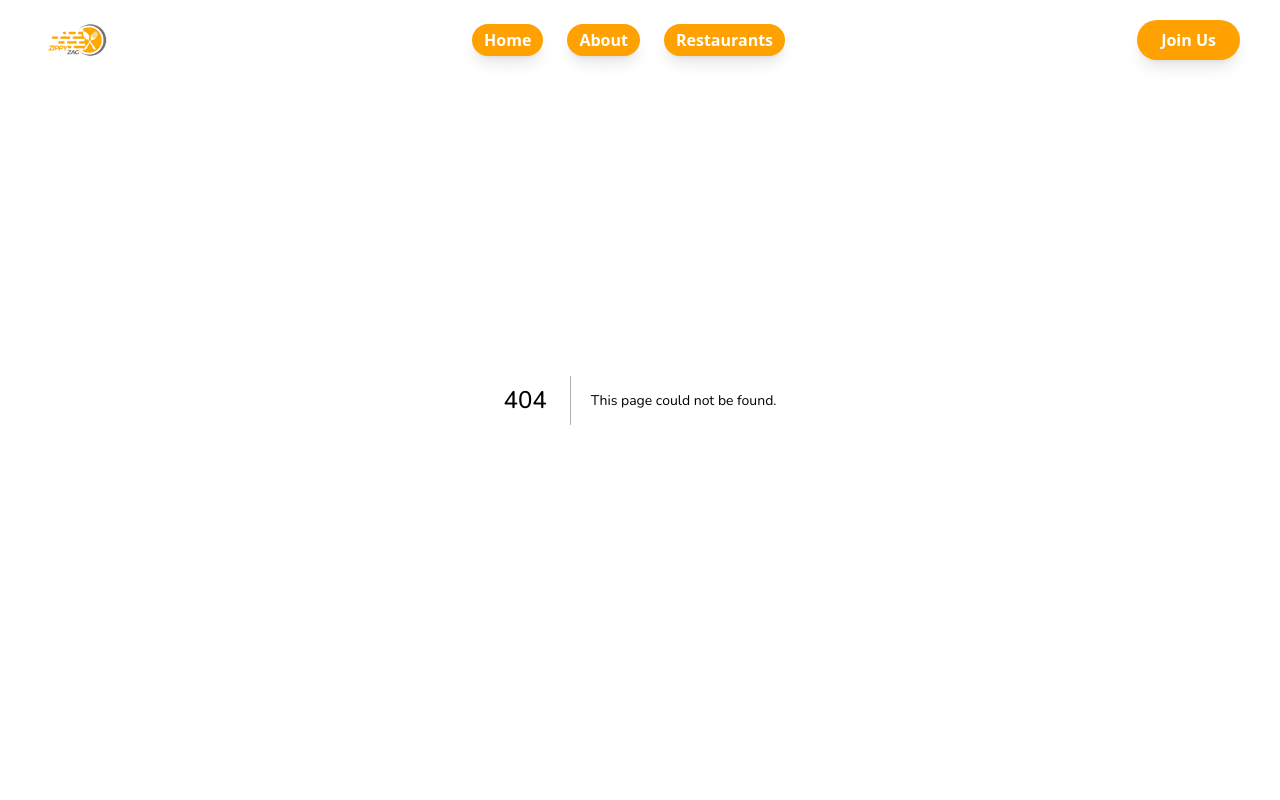
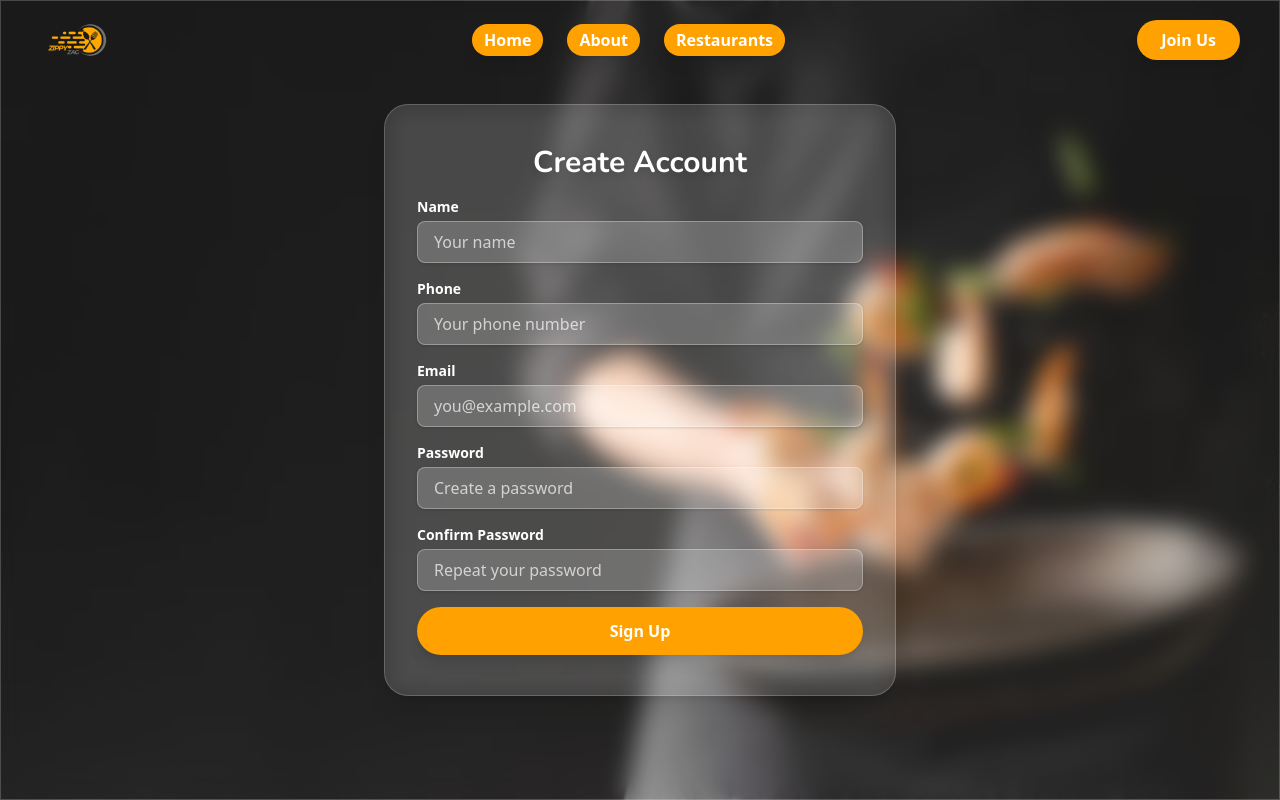
Before and after one commit to javidShabin/delivista-customer-page, a Next.js app: page /signup-page in a window 1280 px wide. Before the commit this address had no page. Built offline with nearby package versions, Linux system fonts and the light colour scheme; a web font is replaced by a local one.

Commit message:
Add image for singup page:

```diff
--- a/package.json
+++ b/package.json
@@ -16,6 +16,7 @@
     "next": "15.3.4",
     "react": "^19.0.0",
     "react-dom": "^19.0.0",
+    "react-hook-form": "^7.58.1",
     "tailwind-merge": "^3.3.1"
   },
   "devDependencies": {
--- a/src/app/globals.css
+++ b/src/app/globals.css
@@ -9,8 +9,7 @@ h2 {
     transform: translateX(-100%);
     opacity: 0;
   }
-  50%{
-
+  50% {
   }
   100% {
     transform: translateX(0);
@@ -19,5 +18,20 @@ h2 {
 }
 
 .animate-slideRight {
-  animation: slideRight  10s ease-out infinite;
+  animation: slideRight 10s ease-out infinite;
 }
+
+/* =======Animation for signup form======= */
+@keyframes fade-in {
+  from {
+    opacity: 0;
+    transform: translateY(20px);
+  }
+  to {
+    opacity: 1;
+    transform: translateY(0);
+  }
+}
+.animate-fade-in {
+  animation: fade-in 0.6s ease-out both;
+}
--- /dev/null
+++ b/src/app/signup-page/page.tsx
@@ -0,0 +1,131 @@
+"use client";
+
+import { useForm, SubmitHandler } from "react-hook-form";
+
+type Inputs = {
+  name: string;
+  phone: string;
+  email: string;
+  password: string;
+  confirmPassword: string;
+};
+
+export default function SignupForm() {
+  const {
+    register,
+    handleSubmit,
+    formState: { errors },
+  } = useForm<Inputs>();
+
+  const onSubmit: SubmitHandler<Inputs> = (data) => console.log(data);
+
+  return (
+    <section
+      className="min-h-screen flex items-center justify-center bg-cover bg-center"
+      style={{ backgroundImage: `url("/assets/images/form-bg.jpg")` }}
+    >
+      <div className="backdrop-blur-md bg-white/10 border border-white/20 w-[100%] h-screen flex justify-center items-center">
+
+
+      <form
+        onSubmit={handleSubmit(onSubmit)}
+        className="w-full max-w-lg backdrop-blur-md bg-white/10 border border-white/20 shadow-xl rounded-3xl px-8 py-10 space-y-4 animate-fade-in"
+      >
+        <h2 className="text-3xl font-bold text-center text-white drop-shadow-md">
+          Create Account
+        </h2>
+
+        {/* Name */}
+        <div>
+          <label className="block text-sm font-semibold text-white mb-1">
+            Name
+          </label>
+          <input
+            type="text"
+            {...register("name", { required: true })}
+            placeholder="Your name"
+            className="w-full px-4 py-2 border border-white/30 bg-white/20 text-white placeholder-white/70 rounded-lg shadow-sm focus:outline-none focus:ring-2 focus:ring-[#ffa100]"
+          />
+          {errors.name && (
+            <p className="text-sm text-red-300 mt-1">Name is required</p>
+          )}
+        </div>
+
+        {/* Phone */}
+        <div>
+          <label className="block text-sm font-semibold text-white mb-1">
+            Phone
+          </label>
+          <input
+            type="text"
+            {...register("phone", { required: true })}
+            placeholder="Your phone number"
+            className="w-full px-4 py-2 border border-white/30 bg-white/20 text-white placeholder-white/70 rounded-lg shadow-sm focus:outline-none focus:ring-2 focus:ring-[#ffa100]"
+          />
+          {errors.phone && (
+            <p className="text-sm text-red-300 mt-1">Phone is required</p>
+          )}
+        </div>
+
+        {/* Email */}
+        <div>
+          <label className="block text-sm font-semibold text-white mb-1">
+            Email
+          </label>
+          <input
+            type="email"
+            {...register("email", { required: true })}
+            placeholder="you@example.com"
+            className="w-full px-4 py-2 border border-white/30 bg-white/20 text-white placeholder-white/70 rounded-lg shadow-sm focus:outline-none focus:ring-2 focus:ring-[#ffa100]"
+          />
+          {errors.email && (
+            <p className="text-sm text-red-300 mt-1">Email is required</p>
+          )}
+        </div>
+
+        {/* Password */}
+        <div>
+          <label className="block text-sm font-semibold text-white mb-1">
+            Password
+          </label>
+          <input
+            type="password"
+            {...register("password", { required: true })}
+            placeholder="Create a password"
+            className="w-full px-4 py-2 border border-white/30 bg-white/20 text-white placeholder-white/70 rounded-lg shadow-sm focus:outline-none focus:ring-2 focus:ring-[#ffa100]"
+          />
+          {errors.password && (
+            <p className="text-sm text-red-300 mt-1">Password is required</p>
+          )}
+        </div>
+
+        {/* Confirm Password */}
+        <div>
+          <label className="block text-sm font-semibold text-white mb-1">
+            Confirm Password
+          </label>
+          <input
+            type="password"
+            {...register("confirmPassword", { required: true })}
+            placeholder="Repeat your password"
+            className="w-full px-4 py-2 border border-white/30 bg-white/20 text-white placeholder-white/70 rounded-lg shadow-sm focus:outline-none focus:ring-2 focus:ring-[#ffa100]"
+          />
+          {errors.confirmPassword && (
+            <p className="text-sm text-red-300 mt-1">
+              Please confirm your password
+            </p>
+          )}
+        </div>
+
+        {/* Submit */}
+        <button
+          type="submit"
+          className="w-full bg-[#ffa100] hover:bg-orange-600 text-white font-semibold py-3 rounded-full transition-all duration-300 shadow-lg"
+        >
+          Sign Up
+        </button>
+      </form>
+       </div>
+    </section>
+  );
+}
```
Also changed, not shown: public/assets/images/form-bg.jpg (added), 1 other file (tests, documents, lock files or other folders).
